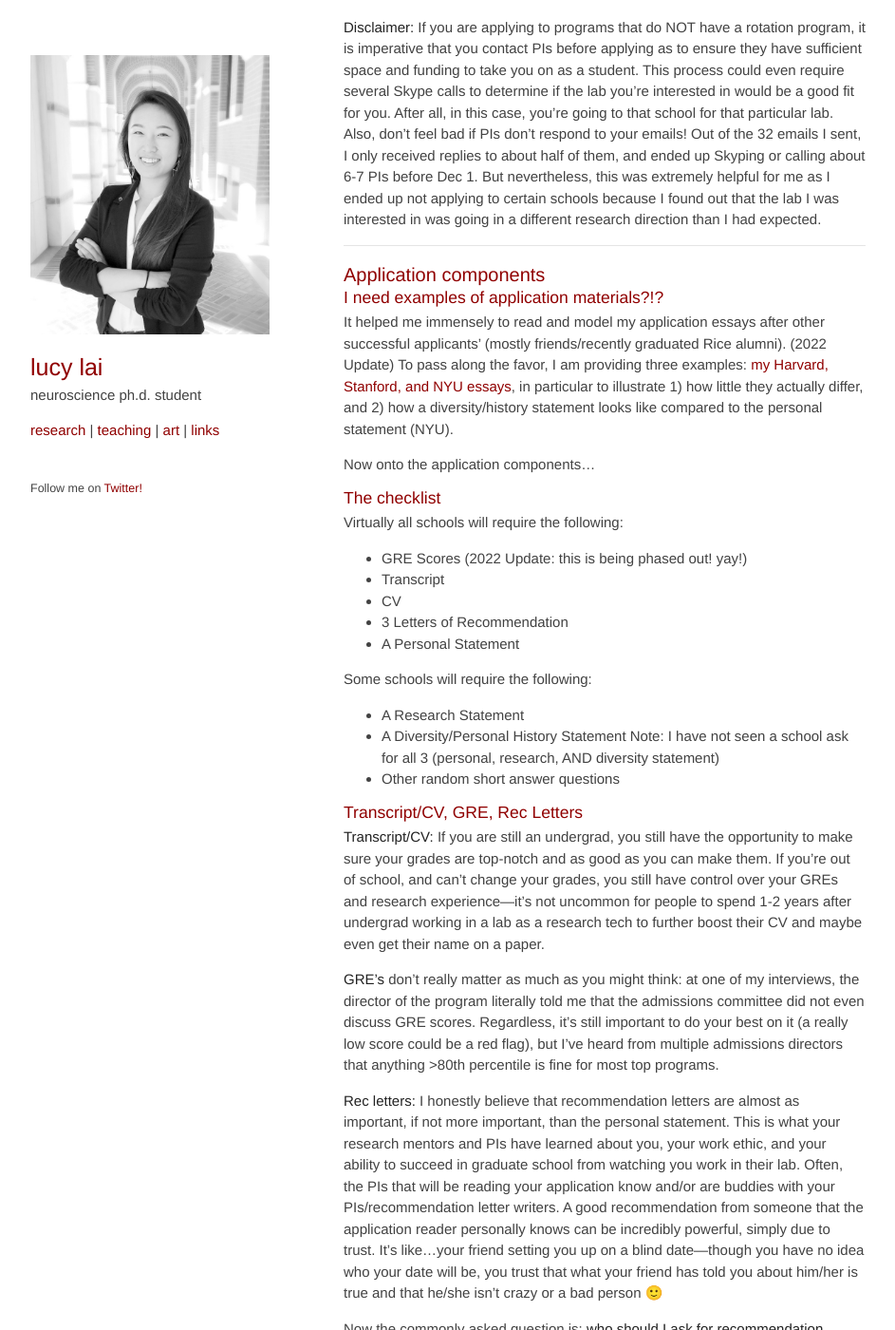
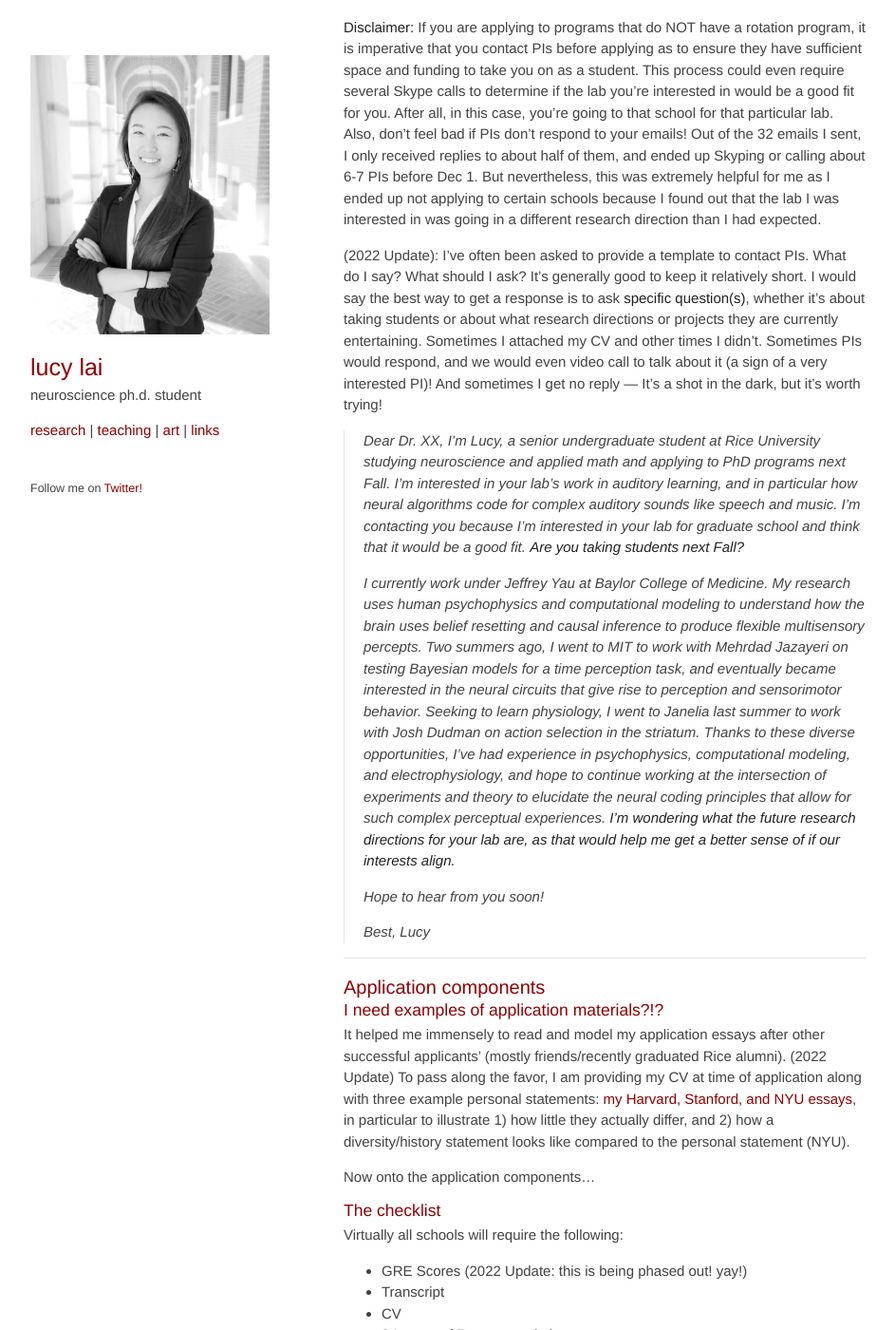
Before and after one commit to lucylai96/lucylai96.github.io, a Jekyll site: the page built from blog/gradapps.md, in a window 1280 px wide and 1400 px high, scrolled down 4304 px. Shown: the whole window at 95% size, without its empty margins (168-1111 px from the left). Built offline with Jekyll 4.4.1, drawn with Linux system fonts in a browser that asks for light colours; our own code applies the rules of GitHub Pages for plain Markdown files.

Commit message:
Update gradapps.md

```diff
--- a/blog/gradapps.md
+++ b/blog/gradapps.md
@@ -96,11 +96,24 @@ There are always mixed answers to this question, but what I’ve learned from PI
 **Disclaimer:** If you are applying to programs that do NOT have a rotation program, it is imperative that you contact PIs before applying as to ensure they have sufficient space and funding to take you on as a student. This process could even require several Skype calls to determine if the lab you’re interested in would be a good fit for you. After all, in this case, you’re going to that school for that particular lab.
 Also, don’t feel bad if PIs don’t respond to your emails! Out of the 32 emails I sent, I only received replies to about half of them, and ended up Skyping or calling about 6-7 PIs before Dec 1. But nevertheless, this was extremely helpful for me as I ended up not applying to certain schools because I found out that the lab I was interested in was going in a different research direction than I had expected.
 
+(2022 Update): I've often been asked to provide a template to contact PIs. What do I say? What should I ask? It's generally good to keep it relatively short. I would say the best way to get a response is to ask **specific question(s)**, whether it's about taking students or about what research directions or projects they are currently entertaining. Sometimes I attached my CV and other times I didn't. Sometimes PIs would respond, and we would even video call to talk about it (a sign of a very interested PI)! And sometimes I get no reply — It's a shot in the dark, but it’s worth trying!
+
+> Dear Dr. XX,
+> I’m Lucy, a senior undergraduate student at Rice University studying neuroscience and applied math and applying to PhD programs next Fall. I’m interested in your lab’s work in auditory learning, and in particular how neural algorithms code for complex auditory sounds like speech and music. I'm contacting you because I’m interested in your lab for graduate school and think that it would be a good fit. **Are you taking students next Fall?**
+>
+> I currently work under Jeffrey Yau at Baylor College of Medicine. My research uses human psychophysics and computational modeling to understand how the brain uses belief resetting and causal inference to produce flexible multisensory percepts. Two summers ago, I went to MIT to work with Mehrdad Jazayeri on testing Bayesian models for a time perception task, and eventually became interested in the neural circuits that give rise to perception and sensorimotor behavior. Seeking to learn physiology, I went to Janelia last summer to work with Josh Dudman on action selection in the striatum. Thanks to these diverse opportunities, I’ve had experience in psychophysics, computational modeling, and electrophysiology, and hope to continue working at the intersection of experiments and theory to elucidate the neural coding principles that allow for such complex perceptual experiences. **I'm wondering what the future research directions for your lab are, as that would help me get a better sense of if our interests align.**
+>
+> Hope to hear from you soon!
+>
+> Best,
+> Lucy
+
+
 ------
 ## Application components
 
 ### I need examples of application materials?!?
-It helped me immensely to read and model my application essays after other successful applicants’ (mostly friends/recently graduated Rice alumni). (2022 Update) To pass along the favor, I am providing three examples: [my Harvard, Stanford, and NYU essays](https://lucy-lai.com/files/phd_apps.zip), in particular to illustrate 1) how little they actually differ, and 2) how a diversity/history statement looks like compared to the personal statement (NYU).
+It helped me immensely to read and model my application essays after other successful applicants’ (mostly friends/recently graduated Rice alumni). (2022 Update) To pass along the favor, I am providing my CV at time of application along with three example personal statements: [my Harvard, Stanford, and NYU essays](https://lucy-lai.com/files/phd_apps.zip), in particular to illustrate 1) how little they actually differ, and 2) how a diversity/history statement looks like compared to the personal statement (NYU).
 
 Now onto the application components…
 
```
